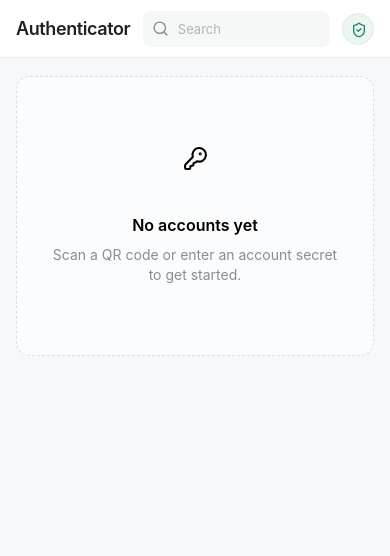
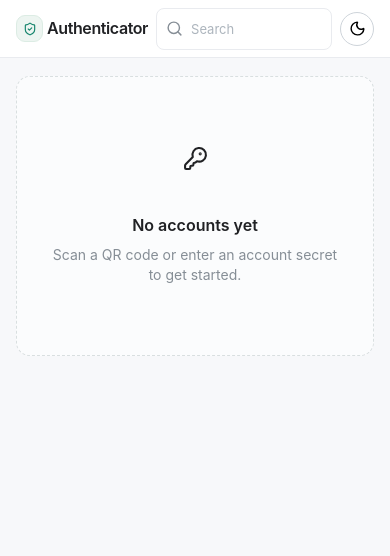
Before and after one commit to Salmandabbakuti/keyring-authenticator, a React (Vite) app: page / in a window 390 px wide. Shown: the top 556 px of the page. Built offline with nearby package versions, Linux system fonts and the light colour scheme; what otplib would draw is missing.

Commit message:
feat: implement SiteLayout component with search functionality and theme switcher

```diff
--- a/src/App.tsx
+++ b/src/App.tsx
@@ -5,8 +5,7 @@ import {
   Container,
   Modal,
   Popover,
-  Text,
-  TextInput
+  Text
 } from "@mantine/core";
 import { notifications } from "@mantine/notifications";
 import {
@@ -14,13 +13,12 @@ import {
   KeyRound,
   Plus,
   ScanLine,
-  Search,
-  ShieldCheck,
   Trash2,
   XIcon
 } from "lucide-react";
 import { AccountCard } from "./components/AccountCard";
 import { AccountDialog } from "./components/AccountDialog";
+import { useSiteSearchQuery } from "./components/SiteLayout";
 import { useAccounts } from "./hooks/useAccounts";
 import { useClock } from "./hooks/useClock";
 import type {
@@ -31,7 +29,7 @@ import type {
 
 export default function App() {
   const { accounts, addAccount, updateAccount, deleteAccount } = useAccounts();
-  const [query, setQuery] = useState("");
+  const { query } = useSiteSearchQuery();
   const [addMenuOpen, setAddMenuOpen] = useState(false);
   const [dialog, setDialog] = useState<DialogState | null>(null);
   const [pendingDelete, setPendingDelete] = useState<Account | null>(null);
@@ -81,25 +79,6 @@ export default function App() {
 
   return (
     <>
-      <header className="header">
-        <Container size="md" className="header-inner">
-          <div className="app-title">Authenticator</div>
-          <div className="header-actions">
-            <TextInput
-              className="header-search"
-              placeholder="Search"
-              leftSection={<Search size={17} />}
-              value={query}
-              onChange={(event) => setQuery(event.target.value)}
-            />
-            <span className="local" title="Accounts are stored on this device">
-              <ShieldCheck size={14} />
-            </span>
-          </div>
-        </Container>
-      </header>
-
-      <main>
       <Container size="md" className="main">
         {filtered.length ? (
           <div className="grid">
@@ -129,12 +108,7 @@ export default function App() {
             </Text>
           </div>
         )}
-          <footer className="app-footer">
-            Codes refresh every 30 seconds <span>·</span> Demo only — not
-            intended for production use
-          </footer>
       </Container>
-      </main>
 
       <Popover
         opened={addMenuOpen}
@@ -167,7 +141,6 @@ export default function App() {
             fullWidth
             justify="flex-start"
             variant="subtle"
-            color="dark"
             leftSection={<ScanLine size={17} />}
             onClick={() => {
               setAddMenuOpen(false);
@@ -180,7 +153,6 @@ export default function App() {
             fullWidth
             justify="flex-start"
             variant="subtle"
-            color="dark"
             leftSection={<Keyboard size={17} />}
             onClick={() => {
               setAddMenuOpen(false);
--- /dev/null
+++ b/src/components/SiteLayout.tsx
@@ -0,0 +1,75 @@
+import { createContext, useContext, useState, type ReactNode } from "react";
+import {
+  ActionIcon,
+  Container,
+  TextInput,
+  useComputedColorScheme,
+  useMantineColorScheme
+} from "@mantine/core";
+import { Moon, Search, ShieldCheck, Sun } from "lucide-react";
+
+interface SiteLayoutProps {
+  children: ReactNode;
+}
+
+const SearchQueryContext = createContext<
+  { query: string; setQuery: (query: string) => void } | undefined
+>(undefined);
+
+export function useSiteSearchQuery() {
+  const context = useContext(SearchQueryContext);
+  if (!context) {
+    throw new Error("useSiteSearchQuery must be used within SiteLayout");
+  }
+  return context;
+}
+
+export function SiteLayout({ children }: SiteLayoutProps) {
+  const [query, setQuery] = useState("");
+  const { setColorScheme } = useMantineColorScheme();
+  const computedColorScheme = useComputedColorScheme("light");
+  const nextColorScheme = computedColorScheme === "dark" ? "light" : "dark";
+
+  return (
+    <SearchQueryContext.Provider value={{ query, setQuery }}>
+      <header className="header">
+        <Container size="md" className="header-inner">
+          <div className="app-brand">
+            <span className="brand-icon" aria-hidden="true">
+              <ShieldCheck size={14} />
+            </span>
+            <div className="app-title">Authenticator</div>
+          </div>
+          <TextInput
+            className="header-search"
+            placeholder="Search"
+            aria-label="Search accounts"
+            leftSection={<Search size={17} />}
+            value={query}
+            onChange={(event) => setQuery(event.target.value)}
+          />
+          <ActionIcon
+            className="theme-switcher"
+            variant="default"
+            size={34}
+            radius="xl"
+            aria-label={`Switch to ${nextColorScheme} mode`}
+            title={`Switch to ${nextColorScheme} mode`}
+            onClick={() => setColorScheme(nextColorScheme)}
+          >
+            {computedColorScheme === "dark" ? (
+              <Sun size={17} />
+            ) : (
+              <Moon size={17} />
+            )}
+          </ActionIcon>
+        </Container>
+      </header>
+      <main>{children}</main>
+      <footer className="app-footer">
+        Codes refresh every 30 seconds <span>·</span> Demo only — not intended
+        for production use
+      </footer>
+    </SearchQueryContext.Provider>
+  );
+}
--- a/src/main.tsx
+++ b/src/main.tsx
@@ -4,14 +4,17 @@ import { MantineProvider } from "@mantine/core";
 import { Notifications } from "@mantine/notifications";
 import "@mantine/core/styles.css";
 import "@mantine/notifications/styles.css";
+import { SiteLayout } from "./components/SiteLayout";
 import App from "./App";
 import "./styles.css";
 
 ReactDOM.createRoot(document.getElementById("root")!).render(
   <React.StrictMode>
-    <MantineProvider>
+    <MantineProvider defaultColorScheme="auto">
       <Notifications position="top-right" />
-      <App />
+      <SiteLayout>
+        <App />
+      </SiteLayout>
     </MantineProvider>
   </React.StrictMode>
 );
--- a/src/styles.css
+++ b/src/styles.css
@@ -2,9 +2,36 @@
 
 :root {
   font-family: 'DM Sans', sans-serif;
-  color: #202124;
-  background: #f7f8fa;
+  color: var(--app-text);
+  background: var(--app-bg);
+  --app-bg: #f7f8fa;
+  --app-surface: #fff;
+  --app-input: #f6f8f7;
+  --app-border: #e9ebef;
+  --app-text: #202124;
+  --app-muted: #89918f;
+  --app-local-bg: #edf5f1;
+  --app-local-border: #dcece4;
+  --app-local-text: #16856d;
+  --app-empty-border: #d9dfe0;
+  --app-empty-bg: #ffffff8c;
+  --app-progress-bg: #edf0f1;
   font-synthesis: none
+}
+
+:root[data-mantine-color-scheme='dark'] {
+  --app-bg: #141a19;
+  --app-surface: #1c2422;
+  --app-input: #252f2c;
+  --app-border: #303b37;
+  --app-text: #e8eeeb;
+  --app-muted: #a5b0ab;
+  --app-local-bg: #203b33;
+  --app-local-border: #315548;
+  --app-local-text: #75d6b7;
+  --app-empty-border: #394641;
+  --app-empty-bg: #1c2422cc;
+  --app-progress-bg: #394641;
 }
 
 * {
@@ -14,13 +41,14 @@
 body {
   margin: 0;
   min-width: 320px;
-  background: #f7f8fa
+  color: var(--app-text);
+  background: var(--app-bg)
 }
 
 .header {
   height: 64px;
-  background: #fff;
-  border-bottom: 1px solid #e9ebef;
+  background: var(--app-surface);
+  border-bottom: 1px solid var(--app-border);
   position: sticky;
   top: 0;
   z-index: 5
@@ -28,51 +56,57 @@ body {
 
 .header-inner {
   height: 100%;
+  display: grid;
+  grid-template-columns: minmax(0, 1fr) minmax(150px, 340px) auto;
+  align-items: center;
+  gap: 12px
+}
+
+.app-brand {
   display: flex;
   align-items: center;
-  justify-content: space-between
+  gap: 7px;
+  flex: 0 0 auto
 }
 
 .app-title {
   font-size: 20px;
   font-weight: 600;
   letter-spacing: -.4px;
-  color: #202124
-}
-
-.header-actions {
-  display: flex;
-  align-items: center;
-  gap: 12px
+  color: var(--app-text)
 }
 
 .header-search {
-  width: min(280px, 42vw)
+  width: 100%;
+  min-width: 0;
+  justify-self: end
 }
 
 .header-search input {
-  background: #f6f8f7;
-  border-color: transparent
+  height: 42px;
+  background: var(--app-surface);
+  border-color: var(--app-border)
 }
 
-.local {
+.brand-icon {
   display: grid;
   place-items: center;
-  width: 34px;
-  height: 34px;
-  color: #16856d;
-  background: #edf5f1;
-  border: 1px solid #dcece4;
-  border-radius: 50%
+  width: 27px;
+  height: 27px;
+  flex: 0 0 auto;
+  color: var(--app-local-text);
+  background: var(--app-local-bg);
+  border: 1px solid var(--app-local-border);
+  border-radius: 9px
+}
+
+.theme-switcher {
+  justify-self: end
 }
 
 .main {
   padding-top: 28px;
   padding-bottom: 150px
-}
-
-.search {
-  display: none
 }
 
 .grid {
@@ -82,13 +116,13 @@ body {
 }
 
 .card {
-  border-color: #e8eaee !important;
-  background: #fff;
+  border-color: var(--app-border) !important;
+  background: var(--app-surface);
   transition: box-shadow .18s, transform .18s
 }
 
 .card:hover {
-  box-shadow: 0 8px 24px #1a27230f;
+  box-shadow: 0 8px 24px #0000001f;
   transform: translateY(-1px)
 }
 
@@ -135,7 +169,7 @@ body {
 
 .timer .mantine-Progress-root {
   flex: 1;
-  background: #edf0f1
+  background: var(--app-progress-bg)
 }
 
 .empty {
@@ -146,9 +180,9 @@ body {
   justify-content: center;
   text-align: center;
   gap: 7px;
-  border: 1px dashed #d9dfe0;
+  border: 1px dashed var(--app-empty-border);
   border-radius: 14px;
-  background: #ffffff8c;
+  background: var(--app-empty-bg);
   padding: 28px
 }
 
@@ -161,7 +195,7 @@ body {
 
 footer {
   margin-top: 28px;
-  color: #89918f;
+  color: var(--app-muted);
   font-size: 11px;
   text-align: center
 }
@@ -174,8 +208,8 @@ footer {
   line-height: 1.4;
   margin: 0;
   padding: 10px 16px calc(10px + env(safe-area-inset-bottom));
-  background: #f7f8fa;
-  border-top: 1px solid #e9ebef;
+  background: var(--app-bg);
+  border-top: 1px solid var(--app-border);
 }
 
 footer span {
@@ -225,16 +259,6 @@ footer span {
     grid-template-columns: 1fr
   }
 
-  .local {
-    font-size: 0;
-    gap: 0;
-    padding: 8px
-  }
-
-  .local svg {
-    width: 16px;
-    height: 16px
-  }
 }
 
 .add-fab {
@@ -254,21 +278,26 @@ footer span {
     height: 58px
   }
 
+  .header-inner {
+    display: flex;
+    gap: 8px
+  }
+
+  .app-brand {
+    gap: 4px
+  }
+
   .app-title {
-    font-size: 18px
+    font-size: 16px
   }
 
   .header-search {
-    width: min(190px, 48vw)
+    flex: 1;
+    width: auto
   }
 
   .header-search input {
     font-size: 13px
-  }
-
-  .local {
-    width: 32px;
-    height: 32px
   }
 
   .add-fab {
@@ -291,8 +320,8 @@ footer span {
 .issuer-mark {
   display: grid;
   place-items: center;
-  background: #edf5f1;
-  color: #16856d
+  background: var(--app-local-bg);
+  color: var(--app-local-text)
 }
 
 .delete-content {
```
Also changed, not shown: 1 other file (tests, documents, lock files or other folders). Lines whose indentation alone changed are shown as unchanged.
